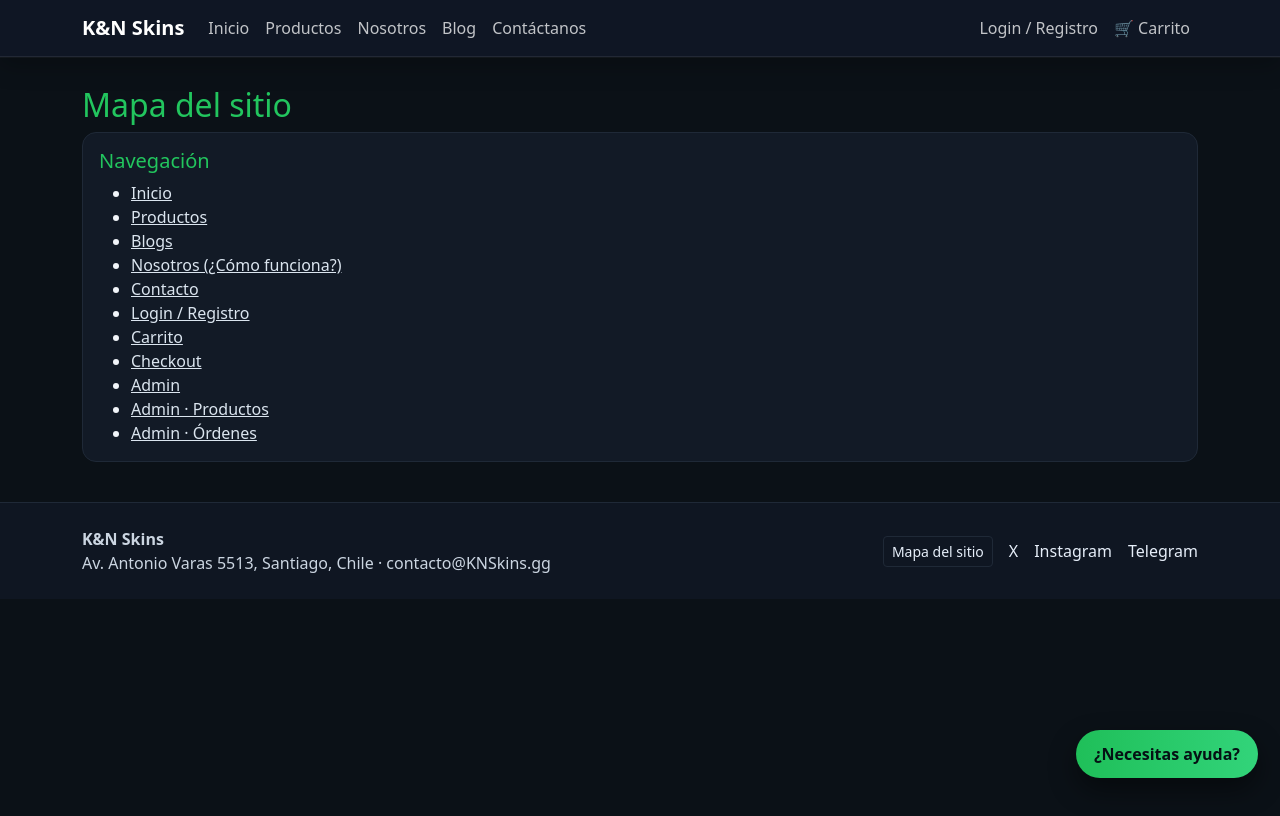
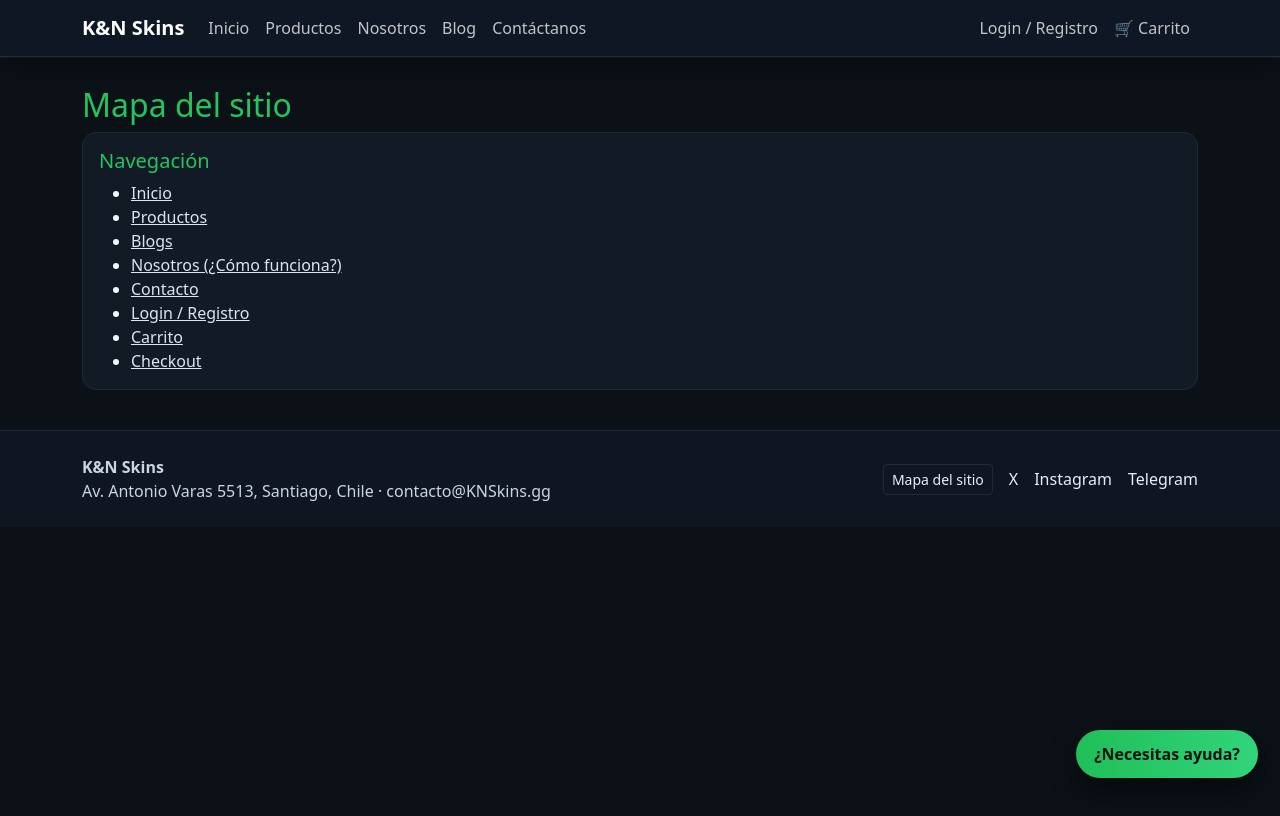
Before and after one commit to nachoskyy/CSGO_Skins_Entrega1_Prototype, a React (Vite) app: page /mapa-del-sitio in a window 1280 px wide. Built offline with nearby package versions, Linux system fonts and the light colour scheme; no server answers.

Commit message:
Cambios mapa y contacto
Se eliminan textos de mapa del sitio y contacto

```diff
--- a/src/pages/Contacto.jsx
+++ b/src/pages/Contacto.jsx
@@ -50,7 +50,6 @@ export default function Contacto(){
                 required
               />
               {emailErr && <div className="invalid-feedback">{emailErr}</div>}
-              {!emailErr && <div className="form-text text-secondary">Se permiten: duocuc.cl, outlook.com, gmail.com</div>}
             </div>
             <div className="mb-3">
               <label className="form-label">Mensaje</label>
--- a/src/pages/Sitemap.jsx
+++ b/src/pages/Sitemap.jsx
@@ -17,9 +17,6 @@ export default function SiteMap() {
           <li><Link to="/auth">Login / Registro</Link></li>
           <li><Link to="/carrito">Carrito</Link></li>
           <li><Link to="/checkout">Checkout</Link></li>
-          <li><Link to="/admin">Admin</Link></li>
-          <li><Link to="/admin/productos">Admin · Productos</Link></li>
-          <li><Link to="/admin/ordenes">Admin · Órdenes</Link></li>
         </ul>
       </section>
     </div>
```
